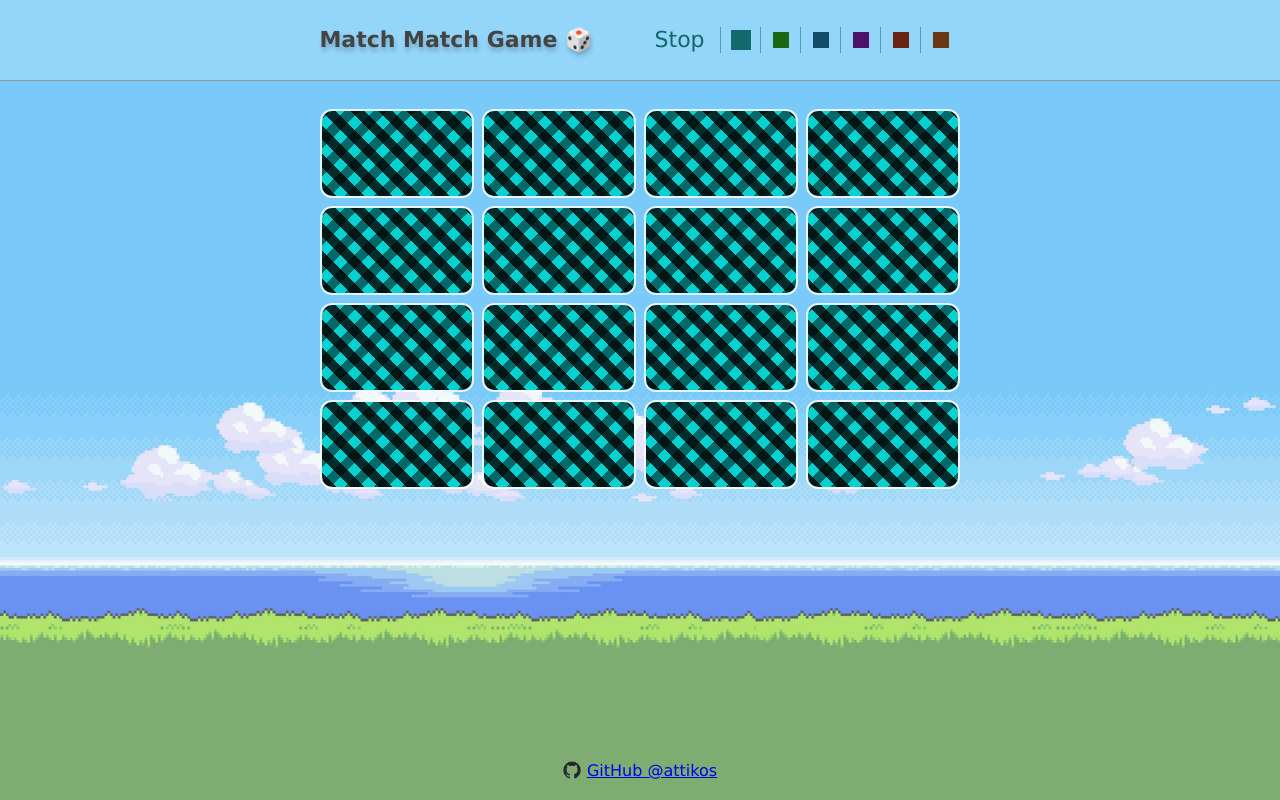
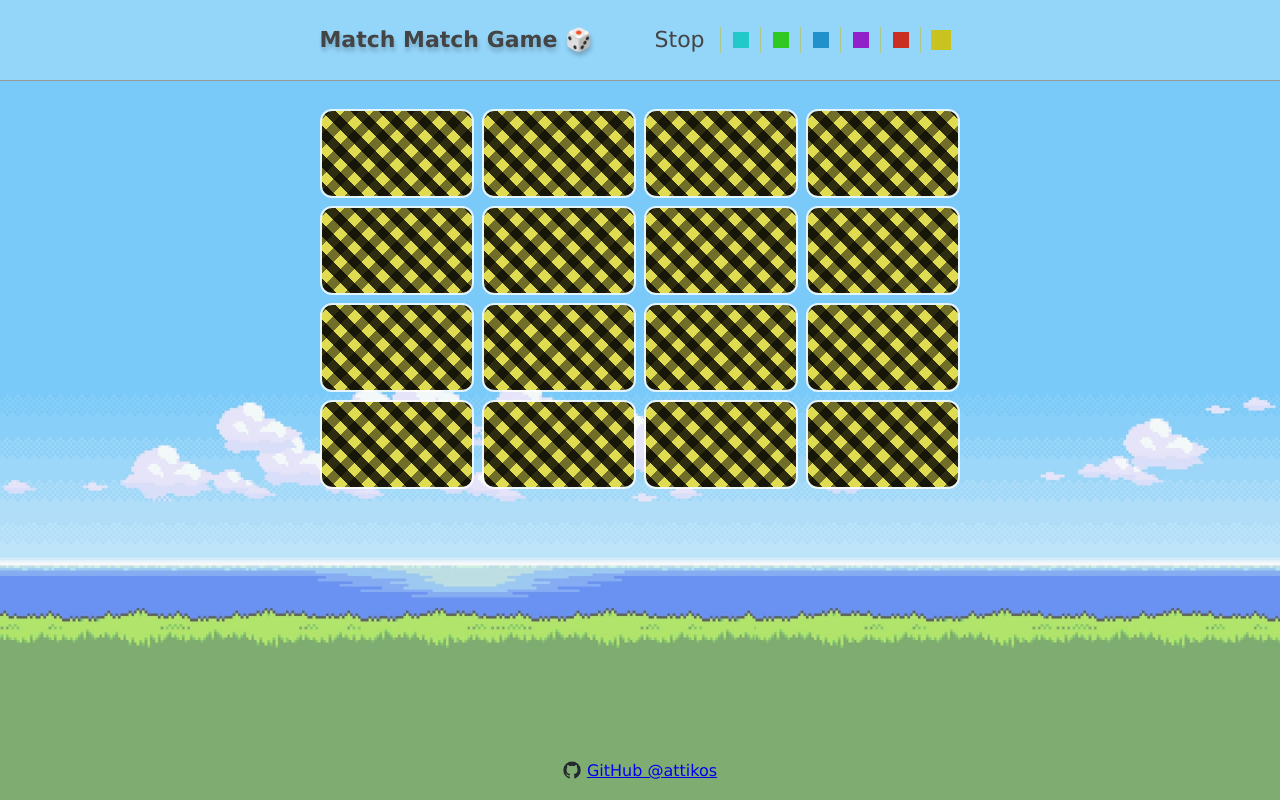
Before and after one commit to attikos/ddd-vue-match-game, a Vue app: page /#/ in a window 1280 px wide. Built offline with nearby package versions, Linux system fonts and the light colour scheme.

Commit message:
fix: improve DDD and fix themes

```diff
--- a/src/Application/OpenCardUsecase.ts
+++ b/src/Application/OpenCardUsecase.ts
@@ -1,56 +1,60 @@
 import type { Usecase } from '@/Application/types';
 import { addCardAttemps, checkPairCards, checkIsFinish, removeAttempsCards, checkIsShowedCard } from '@/Domain/Card';
 import { GameStatus } from '@/Domain/Game';
-import type { CardPresenter } from '@/Presentation/presenter/CardPresenter';
-import type { PairCardAttempListPresenter } from '@/Presentation/presenter/PairCardAttempListPresenter';
-import type { ShowedCardsPresenter } from '@/Presentation/presenter/ShowedCardsPresenter';
 import type { CardRepository } from '@/Repositories/CardRepository';
 import type { GameRepository } from '@/Repositories/GameRepository';
-import type { GamePresenter } from '../Presentation/presenter/GamePresenter';
 
 export class OpenCardUsecase implements Usecase {
     constructor(
+        private index: number,
         private cardRepository: CardRepository,
         private gameRepository: GameRepository,
-        private index: number,
-        private pairCardAttempListRef: ReturnType<typeof PairCardAttempListPresenter>,
-        private showedCardsRef: ReturnType<typeof ShowedCardsPresenter>,
-        private cardPresenter: ReturnType<typeof CardPresenter>,
-        private gameStatusRef: ReturnType<typeof GamePresenter>,
         private showWonNotification: () => void,
     ) {}
 
     async execute(): Promise<void> {
         const DELAY_TO_CLOSE = 1000;
         const resetPairAttemps = () => this.cardRepository.setPairCardAttempList([]);
+        const { showedCards } = this.cardRepository.store;
 
-        if (checkIsShowedCard(this.showedCardsRef.value, this.index)) {
+        if (checkIsShowedCard(showedCards, this.index)) {
             return;
         }
 
-        if (this.pairCardAttempListRef.value.length >= 2) {
+        let { pairCardAttempList } = this.cardRepository.store;
+
+        if (pairCardAttempList.length >= 2) {
             return;
         }
 
+        const { currentCards } = this.cardRepository.store;
+
         const cardAttemps = addCardAttemps(
-            this.pairCardAttempListRef.value,
-            this.cardPresenter.currentCards.value,
+            pairCardAttempList,
+            currentCards,
             this.index
         );
 
         this.cardRepository.setPairCardAttempList(cardAttemps);
+        pairCardAttempList = this.cardRepository.store.pairCardAttempList;
+
         this.cardRepository.addShowedCards({ [this.index] : true });
 
-        if (this.pairCardAttempListRef.value.length === 2) {
-            let newShowedCards = this.showedCardsRef.value;
+        if (pairCardAttempList.length === 2) {
+            let newShowedCards = this.cardRepository.store.showedCards;
 
-            if (!checkPairCards(this.pairCardAttempListRef.value)) {
-                newShowedCards = removeAttempsCards(this.showedCardsRef.value, this.pairCardAttempListRef.value);
+            if (!checkPairCards(pairCardAttempList)) {
+                newShowedCards = removeAttempsCards(
+                    showedCards,
+                    pairCardAttempList
+                );
             }
             else {
+                const { currentCards } = this.cardRepository.store;
+
                 const isFinishedGame = checkIsFinish(
-                    this.showedCardsRef.value,
-                    this.cardPresenter.currentCards.value
+                    showedCards,
+                    currentCards
                 );
 
                 if (isFinishedGame) {
@@ -61,7 +65,9 @@ export class OpenCardUsecase implements Usecase {
             }
 
             setTimeout(() => {
-                if (this.gameStatusRef.value === GameStatus.stopped) {
+                const { gameStatus } = this.gameRepository.store;
+
+                if (gameStatus === GameStatus.stopped) {
                     return;
                 }
 
--- a/src/Presentation/usecaseMap/index.ts
+++ b/src/Presentation/usecaseMap/index.ts
@@ -2,12 +2,8 @@ import { CardRepository } from '@/Repositories/CardRepository';
 import { AppStartedUsecase } from '@/Application/AppStartedUsecase';
 import { StartGameUsecase } from '@/Application/StartGameUsecase';
 import { OpenCardUsecase } from '@/Application/OpenCardUsecase';
-import { PairCardAttempListPresenter } from '@/Presentation/presenter/PairCardAttempListPresenter';
-import { ShowedCardsPresenter } from '@/Presentation/presenter/ShowedCardsPresenter';
-import { CardPresenter } from '@/Presentation/presenter/CardPresenter';
 import { GameRepository } from '@/Repositories/GameRepository';
 import { StopGameUsecase } from '@/Application/StopGameUsecase';
-import { GamePresenter } from '@/Presentation/presenter/GamePresenter';
 
 const usecaseMapping = {
     AppStartedUsecase: (): Promise<void> => {
@@ -38,13 +34,9 @@ const usecaseMapping = {
 
     OpenCardUsecase: (index: number, showWonNotification: () => void): Promise<void> => {
         const usecase = new OpenCardUsecase(
+            index,
             new CardRepository(),
             new GameRepository(),
-            index,
-            PairCardAttempListPresenter(),
-            ShowedCardsPresenter(),
-            CardPresenter(),
-            GamePresenter(),
             showWonNotification,
         );
 
--- a/src/Presentation/view/components/AppHeader.vue
+++ b/src/Presentation/view/components/AppHeader.vue
@@ -5,7 +5,7 @@ import { mapUsecase } from '@/Presentation/usecaseMap';
 import { getSavedTheme, setTheme, type Theme } from '@/Presentation/view/utils/theme';
 import { onMounted } from 'vue';
 
-const DEFAULT_THEME = 'cyan';
+const DEFAULT_THEME = 'yellow';
 
 const gameStatus = GamePresenter();
 
@@ -24,7 +24,7 @@ function setThemeHandler(theme: Theme) {
     setTheme(theme);
 }
 
-const themeList: Theme[] = ['cyan', 'green', 'blue', 'purple', 'red', 'orange'];
+const themeList: Theme[] = ['cyan', 'green', 'blue', 'purple', 'red', 'yellow'];
 
 onMounted(() => {
     startGameUsecase();
@@ -68,7 +68,7 @@ onMounted(() => {
     display: flex;
     justify-content: center;
     align-items: center;
-    border-bottom: 1px solid #999;
+    border-bottom: 1px solid var(--border-color);
     background: rgba(255,255,255, 0.2);
     min-height: 80px;
 
@@ -115,7 +115,7 @@ onMounted(() => {
     &__link {
         position: relative;
         text-decoration: none;
-        color: var(--primary-color);
+        color: var(--text-color);
         font-size: 22px;
         height: 22px;
         line-height: 100%;
@@ -189,6 +189,6 @@ onMounted(() => {
     @include theme-link('blue');
     @include theme-link('purple');
     @include theme-link('red');
-    @include theme-link('orange');
+    @include theme-link('yellow');
 }
 </style>
--- a/src/Presentation/view/components/GameCard.vue
+++ b/src/Presentation/view/components/GameCard.vue
@@ -32,6 +32,7 @@ watch(() => props.isShowed, (val, oldVal) => {
             class="card-wrapper"
             :class="{ 'card-wrapper--flipped' : props.isFlipped }"
             @click="emit('openCard')"
+            tabindex="0"
         >
             <div class="card card__back"></div>
 
@@ -71,6 +72,12 @@ watch(() => props.isShowed, (val, oldVal) => {
     &:hover {
         > .card__back {
             box-shadow: 4px 2px 0px var(--color-shaddow-first), -4px -2px 0 var(--color-shaddow-second);
+        }
+    }
+
+    &:focus-visible {
+        > .card__back {
+            box-shadow: 0 0px 0px 3px #765ec8;
         }
     }
 }
--- a/src/Presentation/view/pages/PageHome.vue
+++ b/src/Presentation/view/pages/PageHome.vue
@@ -15,6 +15,7 @@ const currentCards = cardPresenter.currentCards;
 const cardImages = computed(() => currentCards.value.map(img => getImageUrl(img)));
 
 const openCardUsecase = mapUsecase('OpenCardUsecase');
+const startGameUsecase = mapUsecase('StartGameUsecase');
 
 const checkIsShowedCard = (index: number): boolean => {
     return _checkIsShowedCard(showedCards.value, index);
@@ -28,6 +29,11 @@ function showWonNotification() {
 
 function openCardHandler(index: number) {
     openCardUsecase(index, showWonNotification);
+}
+
+function closeModalHandler() {
+    isShowModal.value = false;
+    startGameUsecase();
 }
 </script>
 
@@ -48,7 +54,7 @@ function openCardHandler(index: number) {
             </div>
         </transition>
 
-        <AppModal title="You won!" :isShow="isShowModal" @closed="isShowModal = false"></AppModal>
+        <AppModal title="You won!" :isShow="isShowModal" @closed="closeModalHandler"></AppModal>
 
         <div class="footer">
             <a href="https://github.com/attikos/ddd-vue-match-game" class="footer__link" target="_blank">
--- a/src/Presentation/view/scss/main.scss
+++ b/src/Presentation/view/scss/main.scss
@@ -1,6 +1,6 @@
 @mixin theme-color($name, $hue) {
     --hue-#{"" + $name}: #{$hue};
-    --color-#{"" + $name}: #{'hsl(var(--hue-#{$name}), 72%, 24%)'};
+    --color-#{"" + $name}: #{'hsl(var(--hue-#{$name}), 71%, 46%)'};
 
     &.#{"" + $name} {
         --primary-hue: var(--hue-#{$name});
@@ -9,18 +9,25 @@
 
 html {
     &:root {
-        --color-shaddow-first: #f7c7f5;
-        --color-shaddow-second: #bef4f7;
-        --primary-hue: 180deg; // default is 'cyan'
-        --primary-color: hsl(var(--primary-hue), 72%, 24%);
-        --secondary-color: hsl(var(--primary-hue), 95%, 42%);
+        --text-color: #444;
+        --border-color: #999;
+        --main-bg-color: #b1ddf8;
+        --color-shaddow-first: #ff98fc;
+        --color-shaddow-second: #5af7ff;
+        --primary-hue: 58deg;
+        --primary-color: hsl(var(--primary-hue), 72%, 44%);
+        --secondary-color: hsl(var(--primary-hue), 70%, 60%);
+        --button-text-color: #fff;
+        --button-bg-color: var(--primary-color);
+        --button-text-color-hover: #ddd;
+        --button-text-color-active: #ccc;
 
         @include theme-color(cyan, 180deg);
         @include theme-color(green, 115deg);
         @include theme-color(blue, 200deg);
         @include theme-color(purple, 280deg);
-        @include theme-color(red, 12deg);
-        @include theme-color(orange, 28deg);
+        @include theme-color(red, 5deg);
+        @include theme-color(yellow, 58deg);
     }
 }
 
@@ -29,25 +36,25 @@ body {
     padding: 0;
     margin: 0;
     background: url(../assets/bg-8-bit-nature.jpg) no-repeat center;
-    background-color: #f9f5ea;
+    background-color: var(--main-bg-color);
     background-size: cover;
 }
 
 .btn {
-    color: #fff;
+    color: var(--button-text-color);
     background: var(--primary-color);
     padding: 6px 12px;
     font-size: 16px;
     cursor: pointer;
-    border: 1px solid #999;
+    border: 1px solid var(--border-color);
     display: inline-block;
     min-width: 96px;
 
     &:hover {
-        color: #ddd;
+        color: var(--button-text-color-hover);
     }
 
     &:active {
-        color: #ccc;
+        color: var(--button-text-color-active);
     }
 }
--- a/src/Presentation/view/utils/theme.ts
+++ b/src/Presentation/view/utils/theme.ts
@@ -1,4 +1,4 @@
-export type Theme = 'cyan' | 'green' | 'blue' | 'purple' | 'red' | 'orange';
+export type Theme = 'cyan' | 'green' | 'blue' | 'purple' | 'red' | 'yellow';
 
 export const setTheme = (theme: Theme) => {
     const htmpEl = document.getElementsByTagName('html')[0];
```
